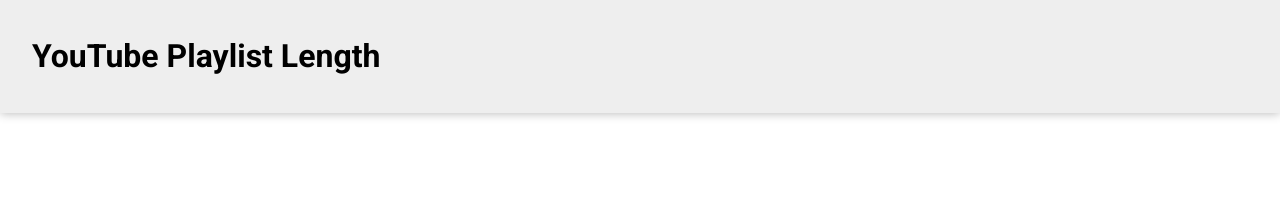
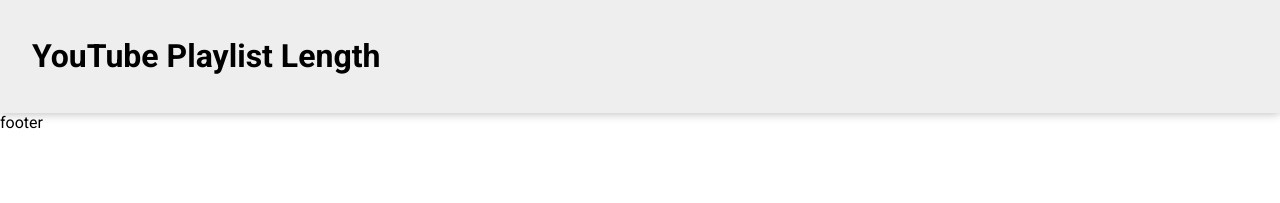
Before and after one commit to JacobSobolev/youtube-playlist-length, a React (Create React App) app: page / in a window 1280 px wide. Shown: the top 203 px of the page. Built offline with nearby package versions, Linux system fonts and the light colour scheme.

Commit message:
Footer component init

```diff
--- a/src/components/App.js
+++ b/src/components/App.js
@@ -1,11 +1,13 @@
-import React from 'react';
-import './App.css';
-import Header from './Header/Header';
+import React from "react";
+import "./App.css";
+import Header from "./Header/Header";
+import Footer from "./Footer/Footer";
 
 function App() {
   return (
     <div>
       <Header />
+      <Footer />
     </div>
   );
 }
--- /dev/null
+++ b/src/components/Footer/Footer.jsx
@@ -0,0 +1,8 @@
+import React from "react";
+import "./Footer.css";
+
+function Footer() {
+  return <footer>footer</footer>;
+}
+
+export default Footer;
```
Also changed, not shown: src/components/Footer/Footer.css (added).
